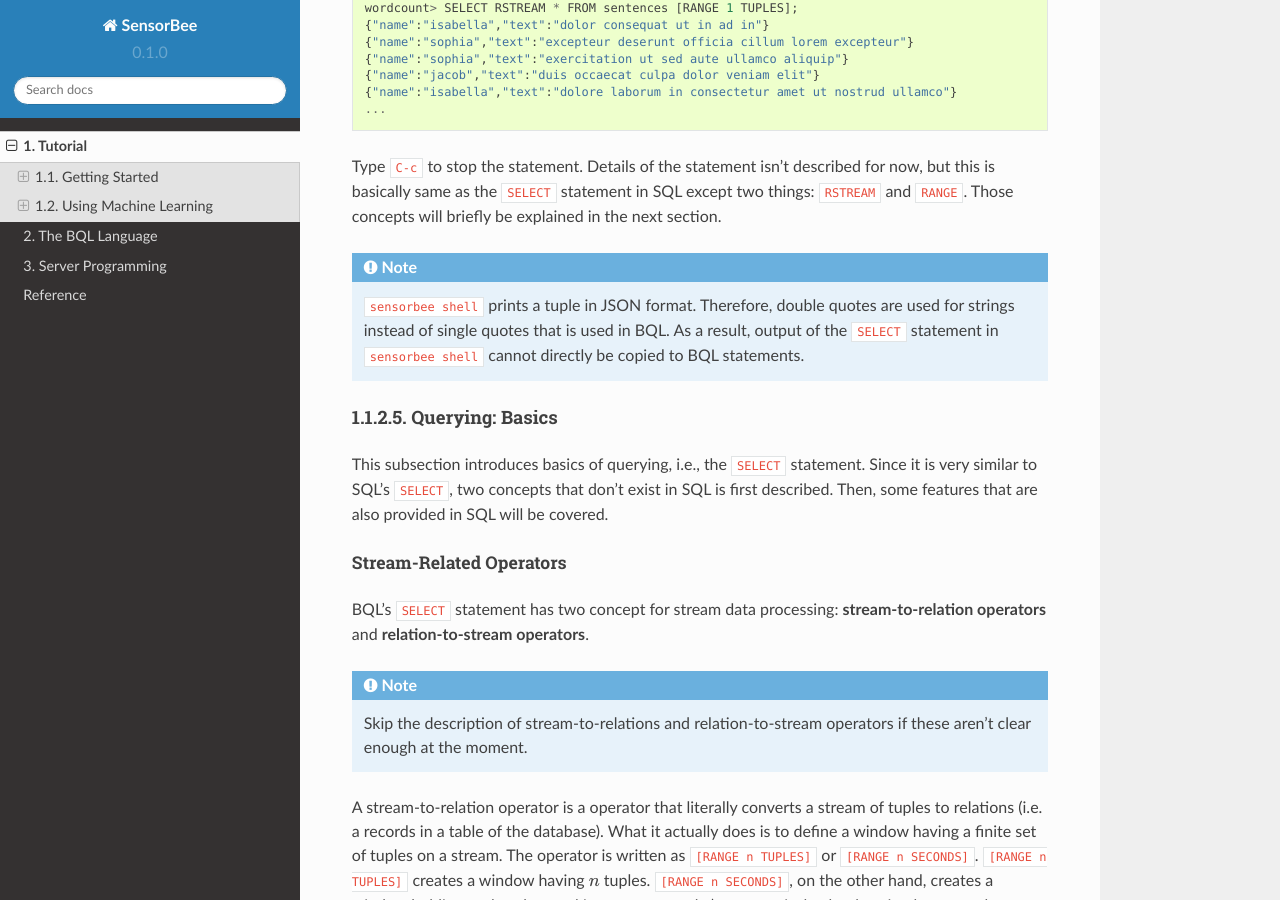
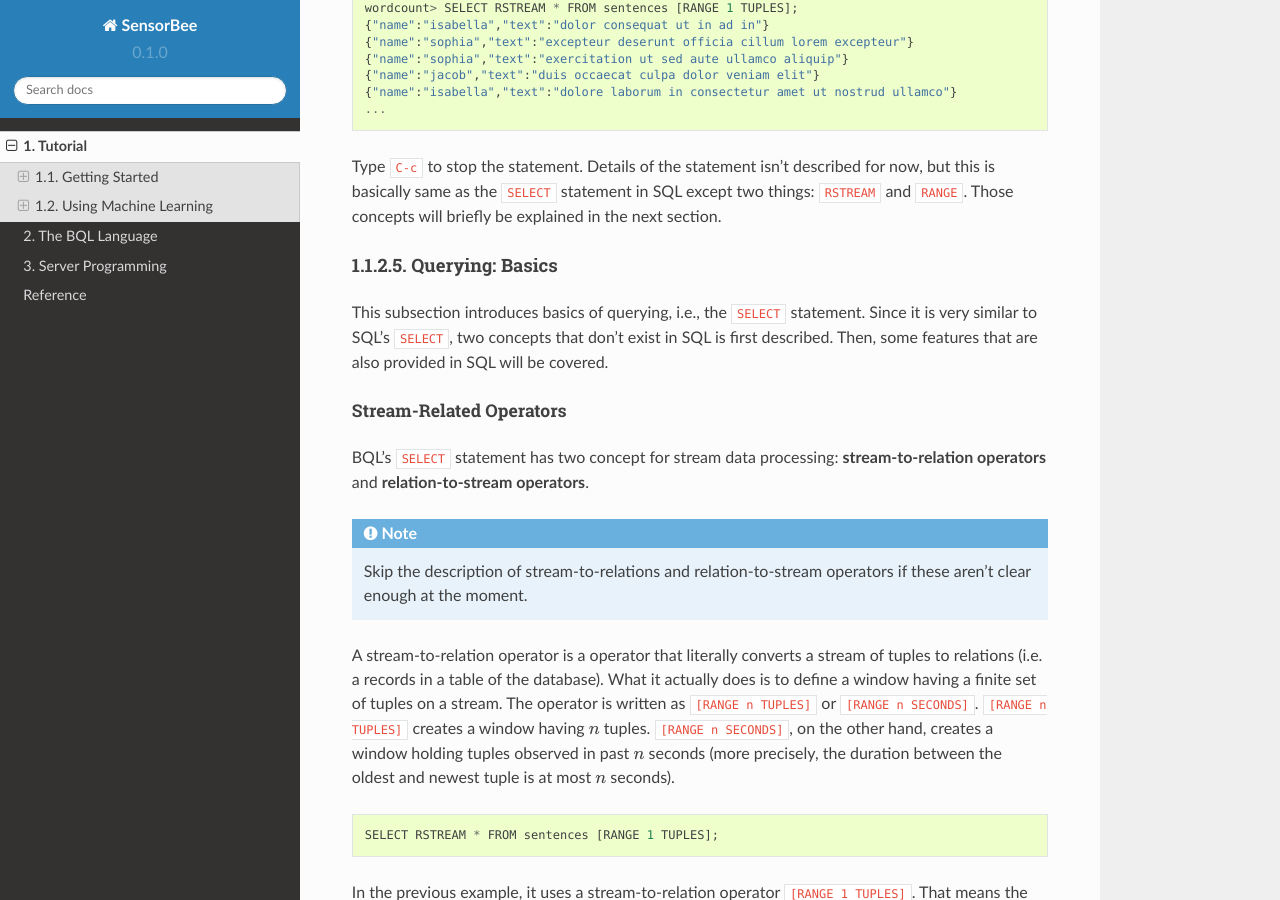
Before and after one commit to sensorbee/docs, a Sphinx documentation site: the page built from source/tutorial.rst, in a window 1280 px wide and 900 px high, scrolled down 4511 px. Built offline with Sphinx 7.4.7 and the Read the Docs theme 2.0.0, drawn with Linux system fonts in a browser that asks for light colours.

Commit message:
Remove description related to single-quoted string values

```diff
--- a/source/bql/queries.rst
+++ b/source/bql/queries.rst
@@ -263,7 +263,7 @@ Using Stream-Generating Functions
 BQL also knows "user-defined stream-generating functions" (UDSFs) that transform a stream into another stream and can be used, for example, to output multiple output rows per input row; something that is not possible with standard ``SELECT`` features.
 (These are similar to "Table Functions" in PostgreSQL.)
 Such UDSFs can also be used in the ``FROM`` clause:
-Instead of using a stream's identifier, use the function call syntax ``function(param, param, ...)`` with the UDSF name as the function name and the base stream's identifiers as parameters (as a string, i.e., in single quotes), possibly with other parameters.
+Instead of using a stream's identifier, use the function call syntax ``function(param, param, ...)`` with the UDSF name as the function name and the base stream's identifiers as parameters (as a string, i.e., in double quotes), possibly with other parameters.
 For example, if there is a UDSF called ``duplicate`` that takes the input stream's name as the first parameter and the number of copies of each input tuple as the second, this would look as follows::
 
     FROM duplicate("products", 3) [RANGE 10 SECONDS]
--- a/source/tutorial/getting_started.rst
+++ b/source/tutorial/getting_started.rst
@@ -214,13 +214,6 @@ Type ``C-c`` to stop the statement. Details of the statement isn't described for
 now, but this is basically same as the ``SELECT`` statement in SQL except two
 things: ``RSTREAM`` and ``RANGE``. Those concepts will briefly be explained in
 the next section.
-
-.. note::
-
-    ``sensorbee shell`` prints a tuple in JSON format. Therefore, double quotes
-    are used for strings instead of single quotes that is used in BQL. As a
-    result, output of the ``SELECT`` statement in ``sensorbee shell`` cannot
-    directly be copied to BQL statements.
 
 Querying: Basics
 ----------------
```
